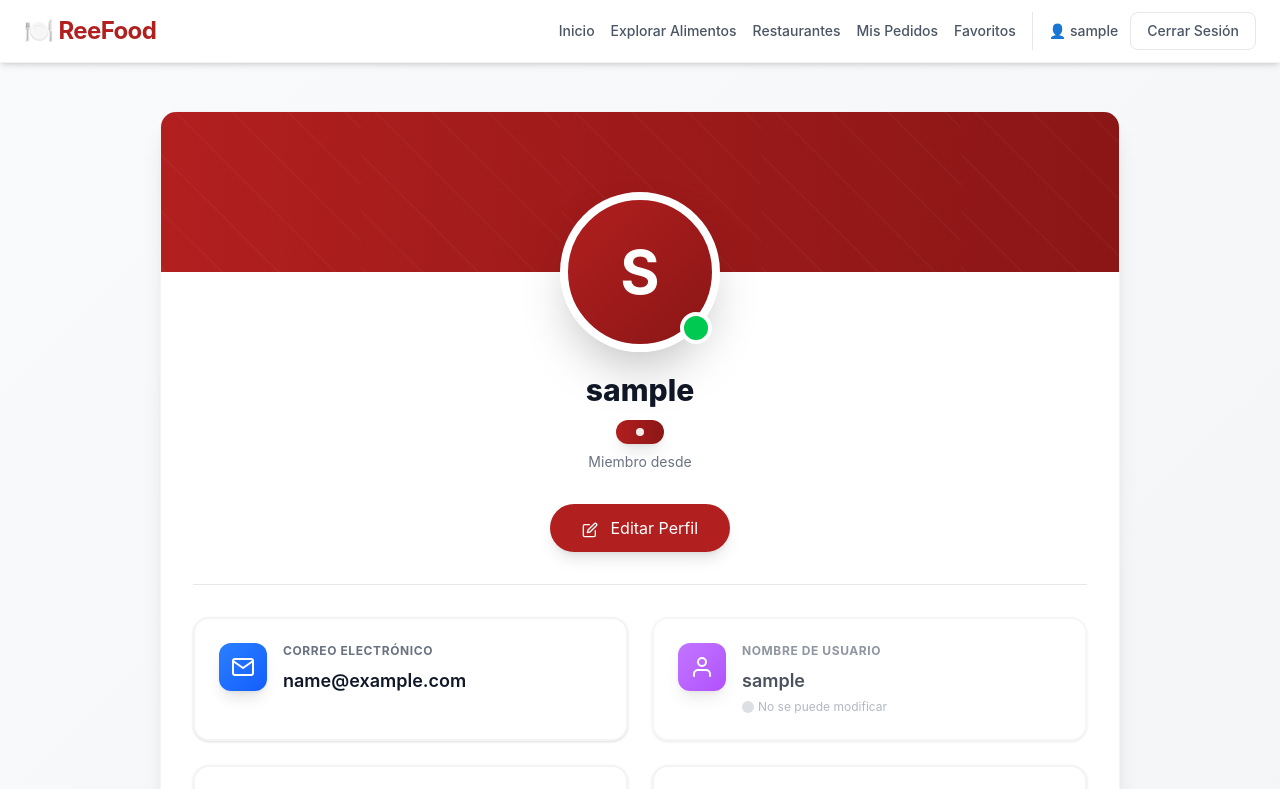
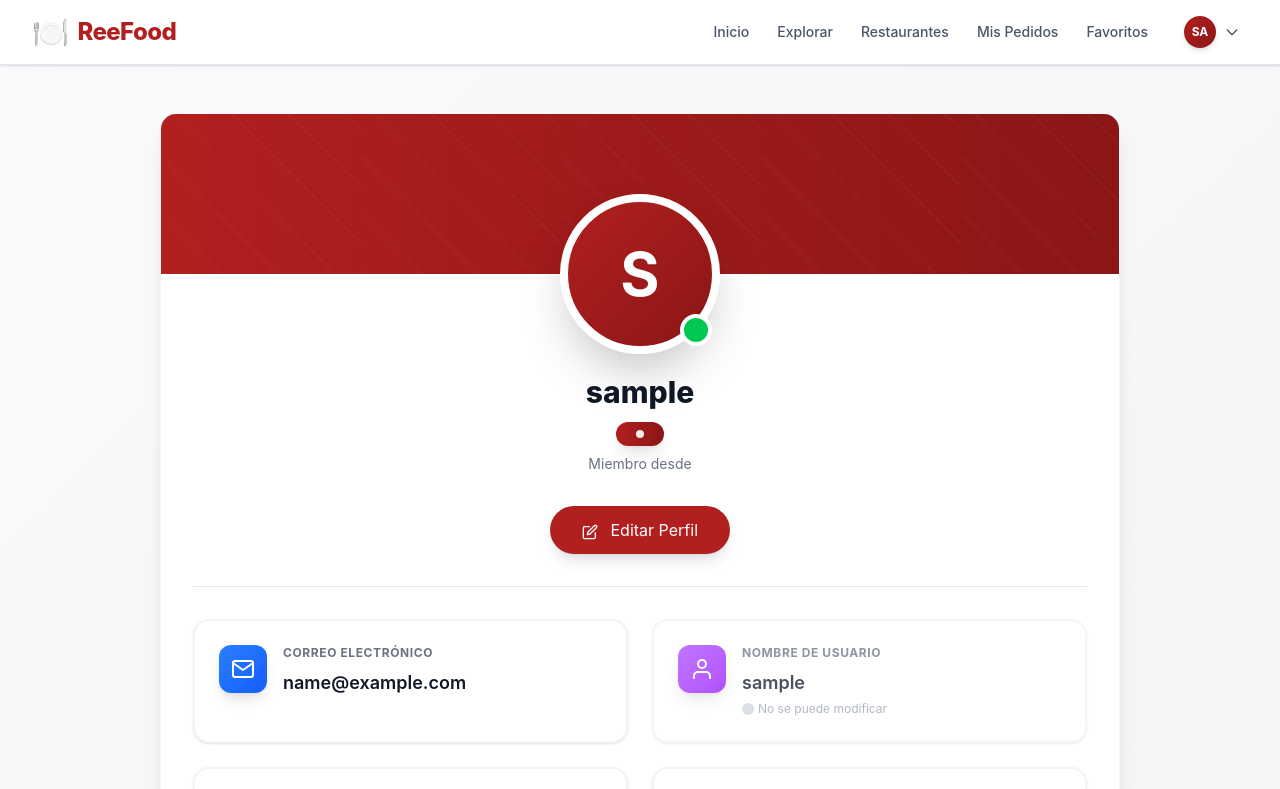
Before and after one commit to branch-main/refood-frontend, a React (Vite) app: page /profile in a window 1280 px wide. Shown: the top 789 px of the page. Built offline with nearby package versions, Linux system fonts and the light colour scheme; no server answers; sample sign-in values are in the browser's storage.

Commit message:
refactor: improve navbar

```diff
--- a/src/components/layout/Navbar.jsx
+++ b/src/components/layout/Navbar.jsx
@@ -1,41 +1,68 @@
 import { Link, useNavigate } from 'react-router-dom';
+import { useState, useRef, useEffect } from 'react';
 import { useAuthContext } from '../../contexts/AuthContext';
 
 export const Navbar = () => {
   const { isAuthenticated, user, logout } = useAuthContext();
   const navigate = useNavigate();
+  const [isProfileOpen, setIsProfileOpen] = useState(false);
+  const dropdownRef = useRef(null);
 
   const handleLogout = async () => {
     await logout();
     navigate('/login');
   };
 
+  const getUserInitials = () => {
+    if (!user?.username) return '?';
+    const names = user.username.split(' ');
+    if (names.length >= 2) {
+      return `${names[0][0]}${names[1][0]}`.toUpperCase();
+    }
+    return user.username.substring(0, 2).toUpperCase();
+  };
+
+  useEffect(() => {
+    const handleClickOutside = (event) => {
+      if (dropdownRef.current && !dropdownRef.current.contains(event.target)) {
+        setIsProfileOpen(false);
+      }
+    };
+
+    document.addEventListener('mousedown', handleClickOutside);
+    return () => document.removeEventListener('mousedown', handleClickOutside);
+  }, []);
+
   return (
-    <nav className="bg-white shadow-md sticky top-0 z-[1000] border-b border-black/5 backdrop-blur-lg">
-      <div className="max-w-7xl mx-auto px-10 py-4 flex justify-between items-center min-h-[70px] lg:px-6 md:px-4 md:min-h-[60px] md:py-3">
+    <nav className="bg-white/95 backdrop-blur-md shadow-sm sticky top-0 z-[1000] border-b border-gray-200">
+      <div className="max-w-7xl mx-auto px-4 sm:px-6 lg:px-8">
+        <div className="flex justify-between items-center h-16">
+          {/* Logo */}
           <Link
             to="/"
-          className="text-3xl font-bold text-[#B21F1F] no-underline transition-all duration-200 tracking-tight hover:scale-105 hover:text-[#8B1616] md:text-2xl"
+            className="flex items-center gap-2 text-2xl font-extrabold text-[#B21F1F] no-underline transition-all duration-200 hover:scale-105"
           >
-          🍽️ ReeFood
+            <span className="text-3xl">🍽️</span>
+            <span className="tracking-tight">ReeFood</span>
           </Link>
 
-        <div className="flex items-center gap-10 lg:gap-4 md:gap-4 md:text-sm">
+          {/* Desktop Navigation */}
+          <div className="hidden md:flex items-center gap-1">
             <Link
               to="/"
-            className="relative text-gray-600 no-underline font-medium text-[0.95rem] py-2 transition-all duration-300 hover:text-[#B21F1F] after:content-[''] after:absolute after:bottom-0 after:left-0 after:w-0 after:h-0.5 after:bg-[#B21F1F] after:transition-all after:duration-300 hover:after:w-full md:text-sm md:py-1.5"
+              className="text-gray-600 no-underline font-medium text-sm px-3 py-2 rounded-lg transition-all hover:text-[#B21F1F] hover:bg-red-50"
             >
               Inicio
             </Link>
             <Link
               to="/listings"
-            className="relative text-gray-600 no-underline font-medium text-[0.95rem] py-2 transition-all duration-300 hover:text-[#B21F1F] after:content-[''] after:absolute after:bottom-0 after:left-0 after:w-0 after:h-0.5 after:bg-[#B21F1F] after:transition-all after:duration-300 hover:after:w-full md:text-sm md:py-1.5"
+              className="text-gray-600 no-underline font-medium text-sm px-3 py-2 rounded-lg transition-all hover:text-[#B21F1F] hover:bg-red-50"
             >
-            Explorar Alimentos
+              Explorar
             </Link>
             <Link
               to="/restaurants"
-            className="relative text-gray-600 no-underline font-medium text-[0.95rem] py-2 transition-all duration-300 hover:text-[#B21F1F] after:content-[''] after:absolute after:bottom-0 after:left-0 after:w-0 after:h-0.5 after:bg-[#B21F1F] after:transition-all after:duration-300 hover:after:w-full md:text-sm md:py-1.5"
+              className="text-gray-600 no-underline font-medium text-sm px-3 py-2 rounded-lg transition-all hover:text-[#B21F1F] hover:bg-red-50"
             >
               Restaurantes
             </Link>
@@ -44,47 +71,82 @@ export const Navbar = () => {
               <>
                 <Link
                   to="/orders"
-                className="relative text-gray-600 no-underline font-medium text-[0.95rem] py-2 transition-all duration-300 hover:text-[#B21F1F] after:content-[''] after:absolute after:bottom-0 after:left-0 after:w-0 after:h-0.5 after:bg-[#B21F1F] after:transition-all after:duration-300 hover:after:w-full md:text-sm md:py-1.5"
+                  className="text-gray-600 no-underline font-medium text-sm px-3 py-2 rounded-lg transition-all hover:text-[#B21F1F] hover:bg-red-50"
                 >
                   Mis Pedidos
                 </Link>
                 <Link
                   to="/favorites"
-                className="relative text-gray-600 no-underline font-medium text-[0.95rem] py-2 transition-all duration-300 hover:text-[#B21F1F] after:content-[''] after:absolute after:bottom-0 after:left-0 after:w-0 after:h-0.5 after:bg-[#B21F1F] after:transition-all after:duration-300 hover:after:w-full md:text-sm md:py-1.5"
+                  className="text-gray-600 no-underline font-medium text-sm px-3 py-2 rounded-lg transition-all hover:text-[#B21F1F] hover:bg-red-50"
                 >
                   Favoritos
                 </Link>
-              <div className="flex items-center gap-5 pl-6 border-l border-gray-200 lg:gap-3 lg:pl-4 md:gap-3 md:pl-4">
+
+                {/* Profile Dropdown */}
+                <div className="relative ml-3" ref={dropdownRef}>
+                  <button
+                    onClick={() => setIsProfileOpen(!isProfileOpen)}
+                    className="flex items-center gap-2 px-2 py-2 rounded-lg transition-all hover:bg-red-50"
+                  >
+                    <div className="w-8 h-8 rounded-full bg-gradient-to-br from-[#B21F1F] to-[#8B1616] flex items-center justify-center text-white font-bold text-xs shadow-md">
+                      {getUserInitials()}
+                    </div>
+                    <svg
+                      className={`w-4 h-4 text-gray-600 transition-transform ${isProfileOpen ? 'rotate-180' : ''}`}
+                      fill="none"
+                      stroke="currentColor"
+                      viewBox="0 0 24 24"
+                    >
+                      <path strokeLinecap="round" strokeLinejoin="round" strokeWidth={2} d="M19 9l-7 7-7-7" />
+                    </svg>
+                  </button>
+
+                  {isProfileOpen && (
+                    <div className="absolute right-0 mt-2 w-56 bg-white rounded-xl shadow-xl border border-gray-200 py-2 animate-[fadeIn_0.2s_ease-out]">
+                      <div className="px-4 py-3 border-b border-gray-100">
+                        <p className="text-sm font-semibold text-gray-900">{user?.username}</p>
+                        <p className="text-xs text-gray-500 mt-1">{user?.email}</p>
+                      </div>
                       <Link
                         to="/profile"
-                  className="relative text-gray-600 no-underline font-medium text-[0.95rem] py-2 transition-all duration-300 hover:text-[#B21F1F] after:content-[''] after:absolute after:bottom-0 after:left-0 after:w-0 after:h-0.5 after:bg-[#B21F1F] after:transition-all after:duration-300 hover:after:w-full md:text-sm md:py-1.5"
+                        className="flex items-center gap-3 px-4 py-2.5 text-sm text-gray-700 hover:bg-red-50 hover:text-[#B21F1F] transition-colors no-underline"
+                        onClick={() => setIsProfileOpen(false)}
                       >
-                  👤 {user?.username}
+                        <svg className="w-4 h-4" fill="none" stroke="currentColor" viewBox="0 0 24 24">
+                          <path strokeLinecap="round" strokeLinejoin="round" strokeWidth={2} d="M16 7a4 4 0 11-8 0 4 4 0 018 0zM12 14a7 7 0 00-7 7h14a7 7 0 00-7-7z" />
+                        </svg>
+                        <span className="font-medium">Mi Perfil</span>
                       </Link>
                       <button
                         onClick={handleLogout}
-                  className="bg-transparent border-[1.5px] border-gray-200 text-gray-600 px-5 py-2.5 rounded-lg cursor-pointer font-medium text-[0.95rem] transition-all duration-300 hover:bg-gray-50 hover:border-gray-300 hover:text-gray-800 hover:-translate-y-0.5 hover:shadow-md md:px-4 md:py-2 md:text-sm"
+                        className="w-full flex items-center gap-3 px-4 py-2.5 text-sm text-red-600 hover:bg-red-50 transition-colors border-0 bg-transparent cursor-pointer text-left"
                       >
-                  Cerrar Sesión
+                        <svg className="w-4 h-4" fill="none" stroke="currentColor" viewBox="0 0 24 24">
+                          <path strokeLinecap="round" strokeLinejoin="round" strokeWidth={2} d="M17 16l4-4m0 0l-4-4m4 4H7m6 4v1a3 3 0 01-3 3H6a3 3 0 01-3-3V7a3 3 0 013-3h4a3 3 0 013 3v1" />
+                        </svg>
+                        <span className="font-medium">Cerrar Sesión</span>
                       </button>
+                    </div>
+                  )}
                 </div>
               </>
             ) : (
-            <>
+              <div className="flex items-center gap-2 ml-3">
                 <Link
                   to="/login"
-                className="relative text-gray-600 no-underline font-medium text-[0.95rem] py-2 transition-all duration-300 hover:text-[#B21F1F] after:content-[''] after:absolute after:bottom-0 after:left-0 after:w-0 after:h-0.5 after:bg-[#B21F1F] after:transition-all after:duration-300 hover:after:w-full md:text-sm md:py-1.5"
+                  className="text-gray-600 no-underline font-medium text-sm px-4 py-2 rounded-lg transition-all hover:text-[#B21F1F] hover:bg-red-50"
                 >
                   Iniciar Sesión
                 </Link>
                 <Link
                   to="/register"
-                className="bg-gradient-to-br from-[#B21F1F] to-[#8B1616] text-white px-6 py-2.5 rounded-lg shadow-[0_4px_12px_rgba(178,31,31,0.25)] font-medium text-[0.95rem] transition-all duration-300 hover:bg-gradient-to-br hover:from-[#8B1616] hover:to-[#6B1111] hover:-translate-y-0.5 hover:shadow-[0_6px_16px_rgba(178,31,31,0.35)] md:px-4 md:py-2 md:text-sm"
+                  className="bg-gradient-to-r from-[#B21F1F] to-[#8B1616] text-white no-underline text-sm px-5 py-2 rounded-lg shadow-md font-semibold transition-all hover:shadow-lg hover:-translate-y-0.5"
                 >
                   Registrarse
                 </Link>
-            </>
+              </div>
             )}
+          </div>
         </div>
       </div>
     </nav>
```
Lines whose indentation alone changed are shown as unchanged.
